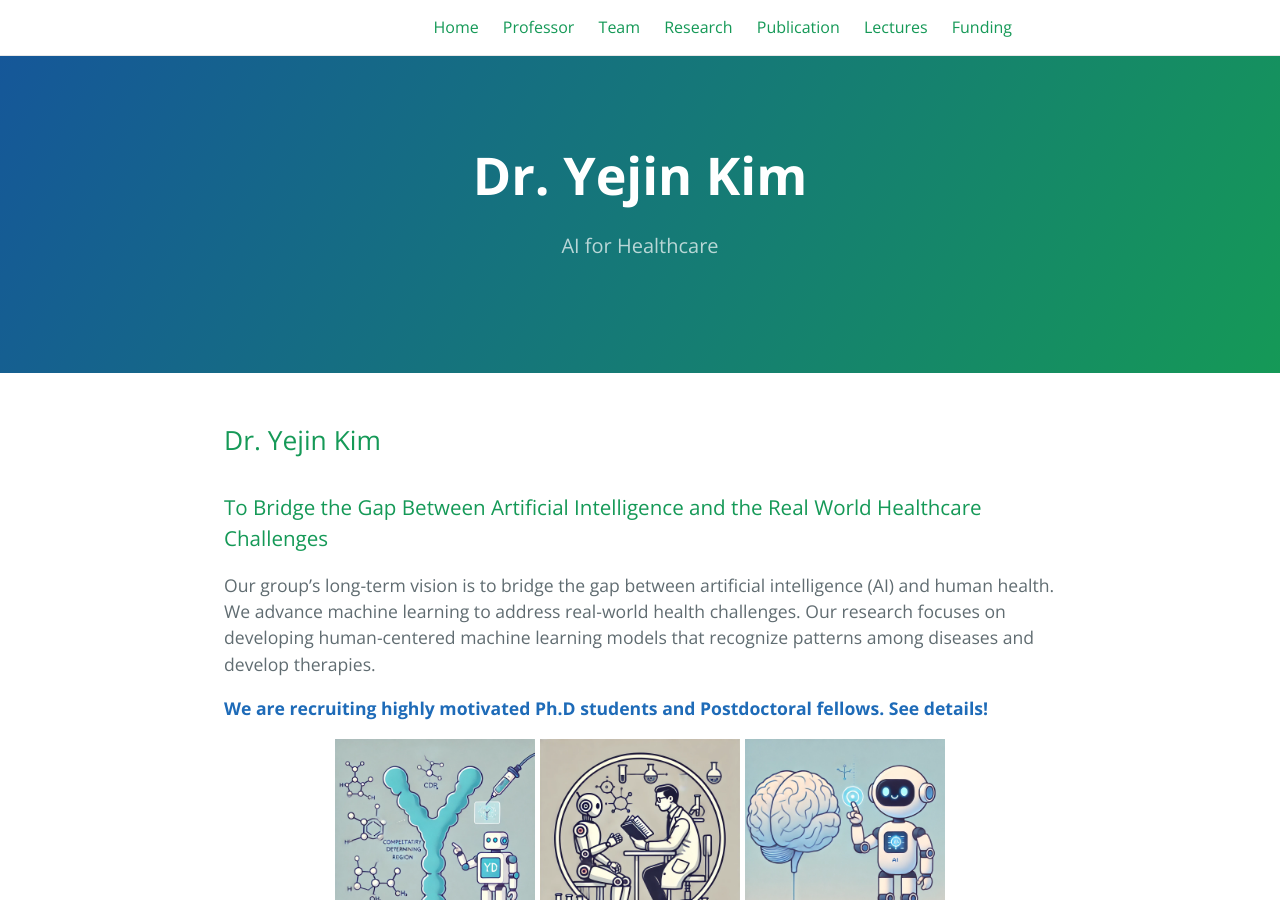
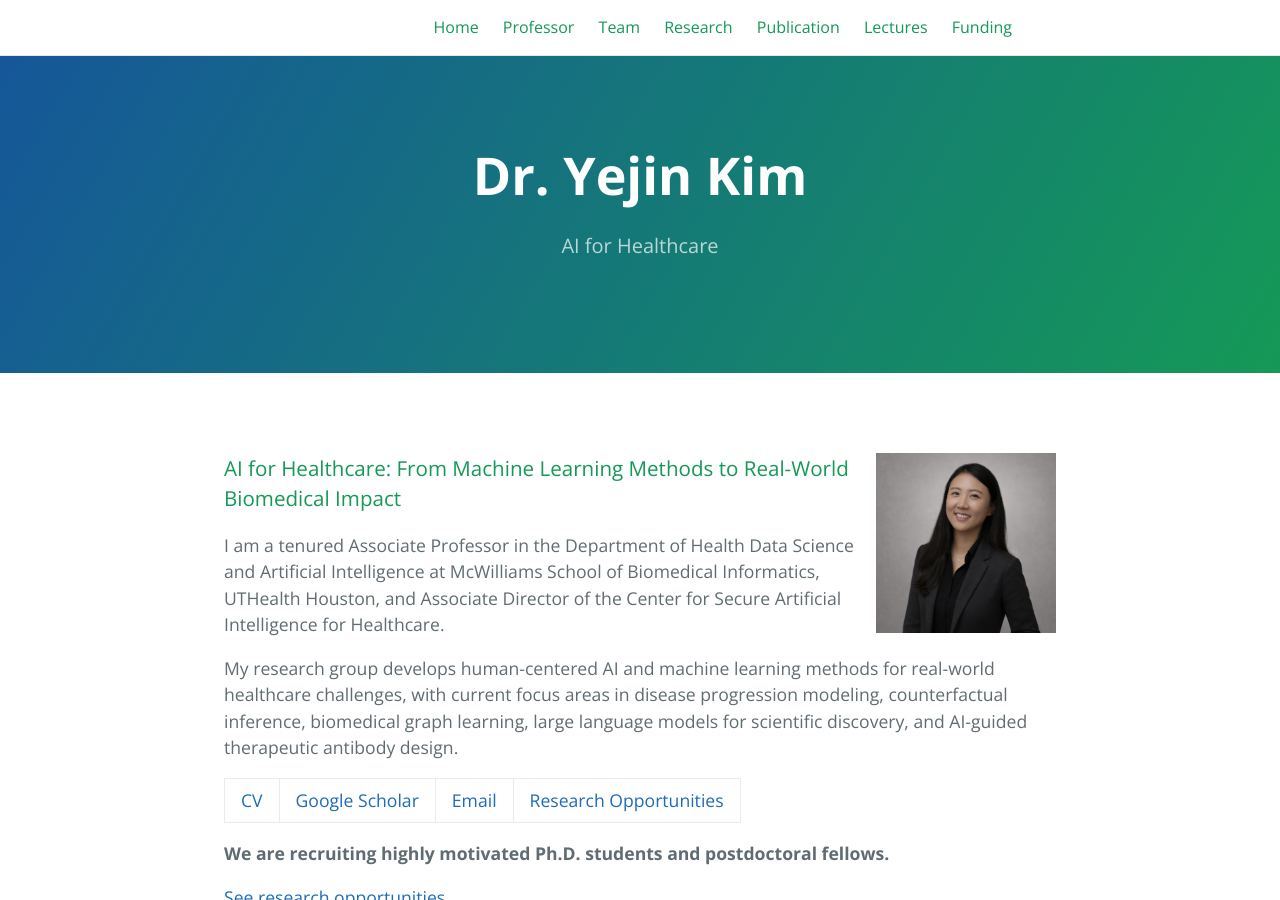
Before and after one commit to yejinjkim/yejinjkim.github.io, a Jekyll site: the page built from index.md, in a window 1280 px wide and 900 px high. Built offline with Jekyll 4.4.1, drawn with Linux system fonts in a browser that asks for light colours; our own code applies the rules of GitHub Pages for plain Markdown files.

Commit message:
Revise homepage intro

```diff
--- a/index.md
+++ b/index.md
@@ -1,10 +1,18 @@
-## Dr. Yejin Kim
+<img align="right" width="180" src="/assets/images/team/534A2F64-5553-4340-8FD1-0C5AC9F66445.png" alt="Yejin Kim, PhD">
 
-### To Bridge the Gap Between Artificial Intelligence and the Real World Healthcare Challenges
+### AI for Healthcare: From Machine Learning Methods to Real-World Biomedical Impact
 
-Our group's long-term vision is to bridge the gap between artificial intelligence (AI) and human health. We advance machine learning to address real-world health challenges. Our research focuses on developing human-centered machine learning models that recognize patterns among diseases and develop therapies.
+I am a tenured Associate Professor in the Department of Health Data Science and Artificial Intelligence at McWilliams School of Biomedical Informatics, UTHealth Houston, and Associate Director of the Center for Secure Artificial Intelligence for Healthcare.
 
-[**We are recruiting highly motivated Ph.D students and Postdoctoral fellows. See details!**](opportunities)
+My research group develops human-centered AI and machine learning methods for real-world healthcare challenges, with current focus areas in disease progression modeling, counterfactual inference, biomedical graph learning, large language models for scientific discovery, and AI-guided therapeutic antibody design.
+
+[CV](/assets/files/Yejin_Kim_CV_2024.pdf) | [Google Scholar](https://scholar.google.com/citations?hl=en&user=3XptxD8AAAAJ&view_op=list_works&sortby=pubdate) | [Email](mailto:Yejin.Kim@uth.tmc.edu) | [Research Opportunities](/opportunities)
+
+**We are recruiting highly motivated Ph.D. students and postdoctoral fellows.**
+
+[See research opportunities](/opportunities)
+
+<br clear="right">
 
 
 
```
